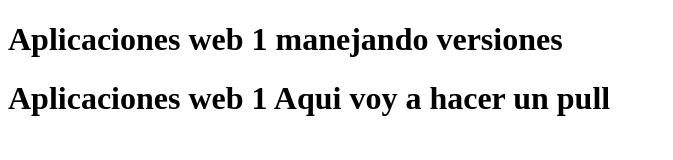
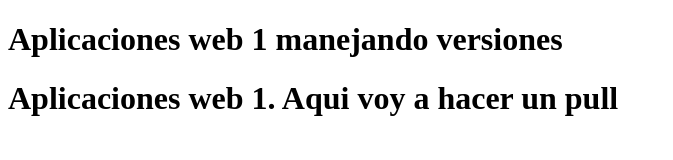
Before and after one commit to maribelguerrero28/aplicacion-git-ensayo, a plain HTML site: page index.html in a window 1280 px wide. Shown: the whole page, without its empty margins (0-673 px from the left). Drawn offline with Linux system fonts and the light colour scheme.

Commit message:
Update index.html

```diff
--- a/index.html
+++ b/index.html
@@ -8,7 +8,7 @@
 </head>
 <body>
     <h1>Aplicaciones web 1 manejando versiones</h1>
-    <h1>Aplicaciones web 1 Aqui voy a hacer un pull</h1>
+    <h1>Aplicaciones web 1. Aqui voy a hacer un pull</h1>
 </body>
 
 </html>
```
